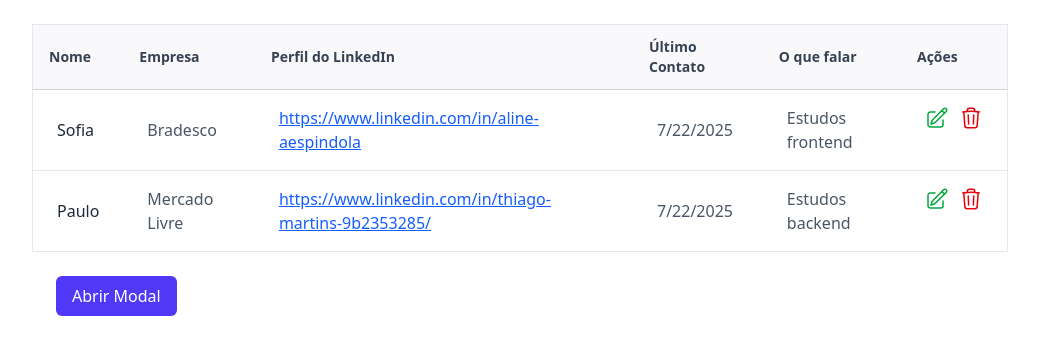
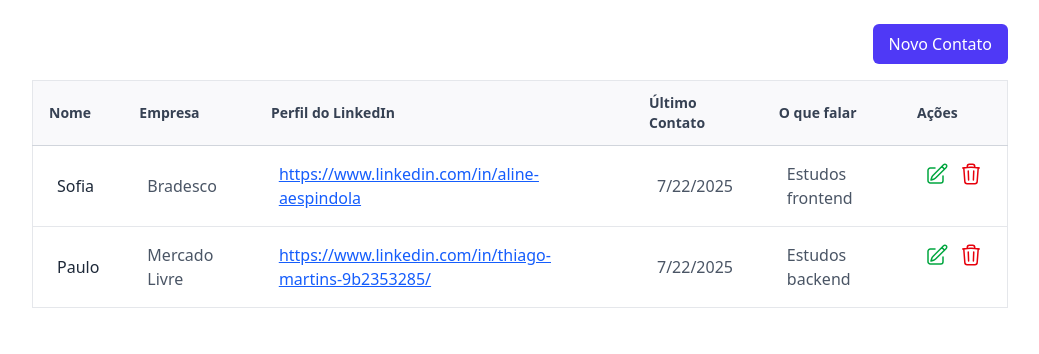
Before and after one commit to AlineEspindola/customer-crud, a Next.js app: page / in a window 1280 px wide. Shown: the top 354 px of the page, without its empty margins (120-1159 px from the left). Built offline with nearby package versions, Linux system fonts and the light colour scheme.

Commit message:
refactor: Melhora componente modal

```diff
--- a/src/app/page.tsx
+++ b/src/app/page.tsx
@@ -43,13 +43,13 @@ function personDeleted(person: Person) {
 export default function Home() {
   return (
     <div className="p-6 max-w-5xl mx-auto">
+      <ModalTailwindUI textButton="Novo Contato" />
       <Table
         titles={titles}
         data={data}
         personSelected={personSelected}
         personDeleted={personDeleted}
       />
-      <ModalTailwindUI></ModalTailwindUI>
     </div>
   );
 }
--- a/src/components/Modal.tsx
+++ b/src/components/Modal.tsx
@@ -2,17 +2,21 @@
 
 import { useState } from "react";
 
-export default function ModalTailwindUI() {
+interface ModalTailwindUIProps {
+   textButton: string
+}
+
+export default function ModalTailwindUI(props: ModalTailwindUIProps) {
   const [open, setOpen] = useState(false);
 
   return (
-    <div className="p-6">
+    <div className="pb-4 flex justify-end">
       <button
         type="button"
         onClick={() => setOpen(true)}
         className="rounded-md bg-indigo-600 px-4 py-2 text-white hover:bg-indigo-700 cursor-pointer"
       >
-        Abrir Modal
+        {props.textButton}
       </button>
 
       {open && (
```
